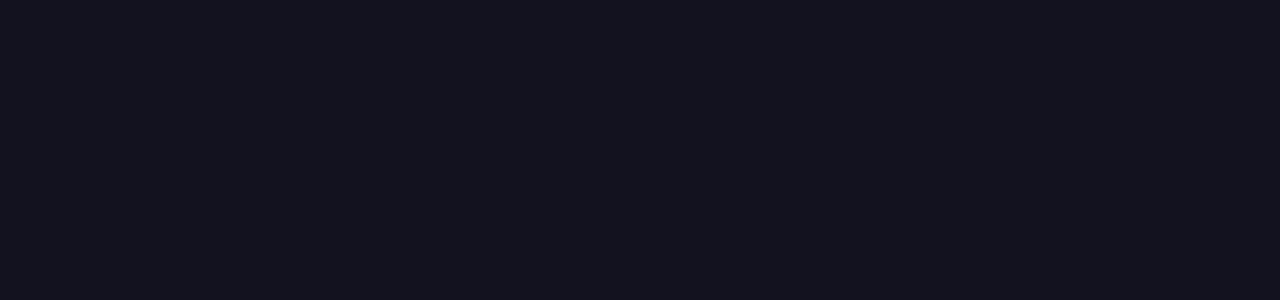
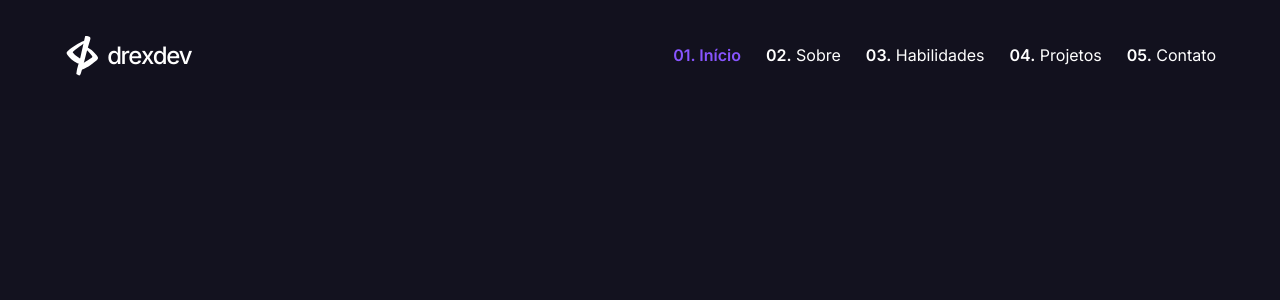
Before and after one commit to drexdev/dev-portfolio, a React (Vite) app: page / in a window 1280 px wide. Shown: the top 300 px of the page. Built offline with nearby package versions, Linux system fonts and the light colour scheme.

Commit message:
Atualizado o estilo e o layout do componente 'Header'

```diff
--- a/src/@types/Header.d.ts
+++ b/src/@types/Header.d.ts
@@ -0,0 +1,5 @@
+export interface TypeLinks {
+  name: string;
+  href: string;
+  selected?: boolean | false;
+}
--- a/src/App.tsx
+++ b/src/App.tsx
@@ -1,7 +1,9 @@
+import Header from "./components/Header";
+
 function App() {
   return (
     <>
-
+      <Header />
     </>
   )
 }
--- a/src/styles/config.css
+++ b/src/styles/config.css
@@ -2,6 +2,7 @@
 
 :root {
   --color-background: rgb(19, 18, 31);
+  --color-background-transparency: rgb(19, 18, 31, 0.85);
   --color-primary: #8855ff;
   --color-secondary: #a990e1;
   --color-text: #ffffff;
```
